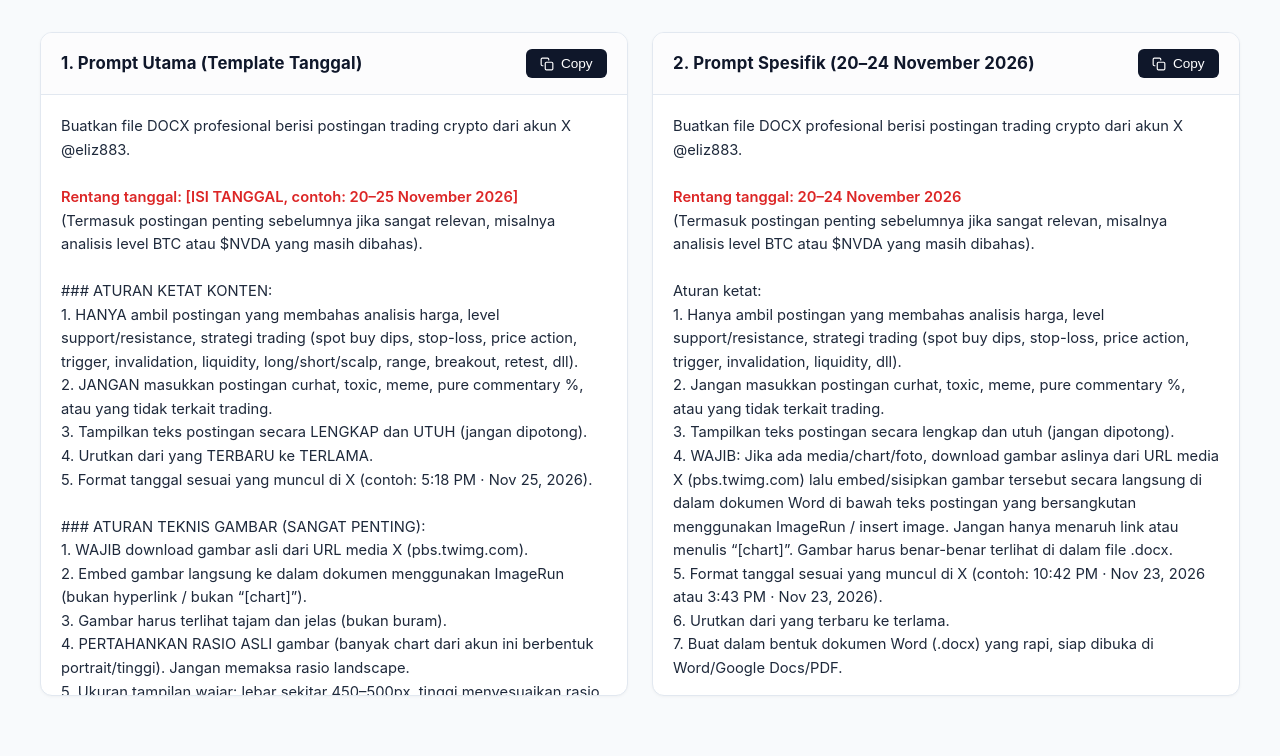
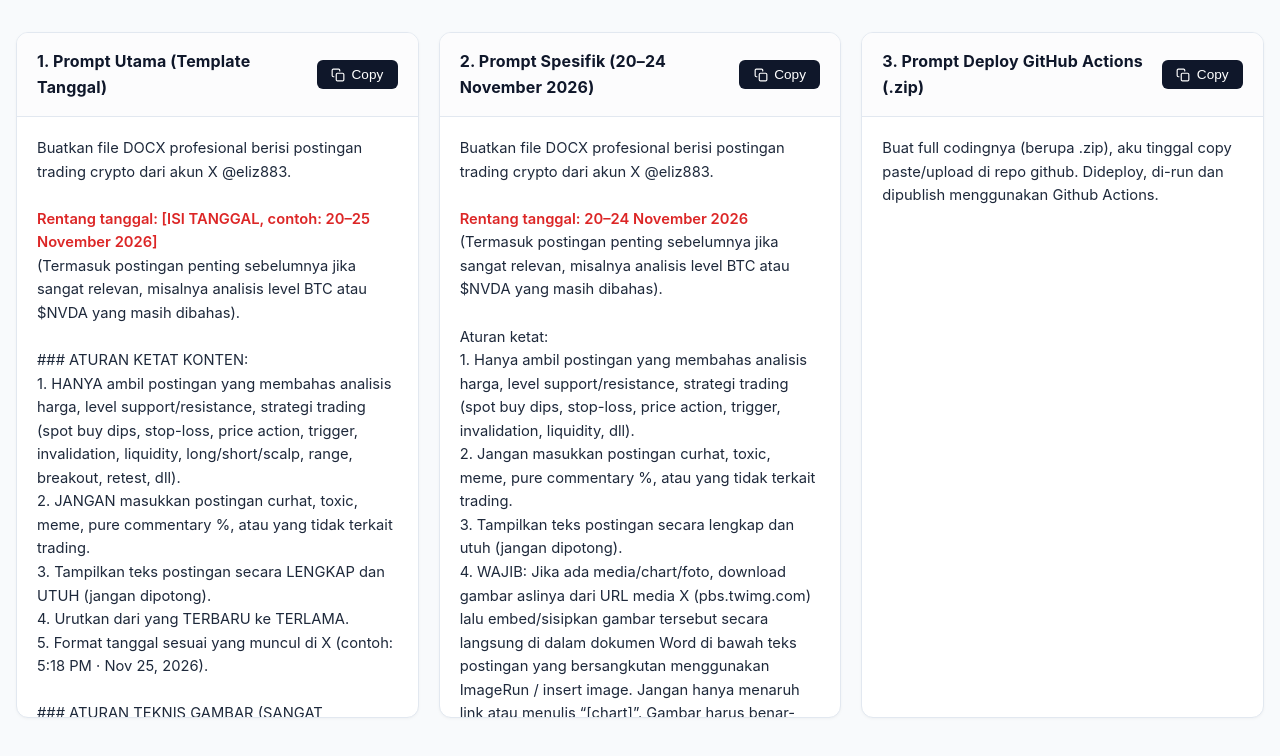
Before and after one commit to triasnugra/g, a plain HTML site: page index.html in a window 1280 px wide. Drawn offline with Linux system fonts and the light colour scheme.

Commit message:
Update index.html

```diff
--- a/index.html
+++ b/index.html
@@ -32,17 +32,17 @@
     }
 
     .container {
-      max-width: 1200px;
+      max-width: 1440px;
       margin: 0 auto;
     }
 
     .grid {
       display: grid;
-      grid-template-columns: repeat(2, 1fr);
-      gap: 1.5rem;
+      grid-template-columns: repeat(3, 1fr);
+      gap: 1.25rem;
     }
 
-    @media (max-width: 768px) {
+    @media (max-width: 1024px) {
       .grid {
         grid-template-columns: 1fr;
       }
@@ -65,10 +65,11 @@
       padding: 1rem 1.25rem;
       border-bottom: 1px solid var(--border-color);
       background-color: #fcfcfd;
+      gap: 0.5rem;
     }
 
     .card-title {
-      font-size: 1.05rem;
+      font-size: 1rem;
       font-weight: 700;
       color: var(--accent);
       letter-spacing: 0.01em;
@@ -86,6 +87,7 @@
       font-size: 0.85rem;
       font-weight: 500;
       cursor: pointer;
+      flex-shrink: 0;
       transition: background-color 0.2s ease, transform 0.1s ease;
     }
 
@@ -211,6 +213,18 @@ PENTING TEKNIS:
 5. Hasilkan file .docx siap download.</div>
       </section>
 
+      <!-- KOLOM 3 -->
+      <section class="card">
+        <div class="card-header">
+          <h2 class="card-title">3. Prompt Deploy GitHub Actions (.zip)</h2>
+          <button class="copy-btn" onclick="copyText('content-3', this)">
+            <svg width="14" height="14" viewBox="0 0 24 24" fill="none" stroke="currentColor" stroke-width="2" stroke-linecap="round" stroke-linejoin="round"><rect x="9" y="9" width="13" height="13" rx="2" ry="2"></rect><path d="M5 15H4a2 2 0 0 1-2-2V4a2 2 0 0 1 2-2h9a2 2 0 0 1 2 2v1"></path></svg>
+            <span>Copy</span>
+          </button>
+        </div>
+        <div class="card-body" id="content-3">Buat full codingnya (berupa .zip), aku tinggal copy paste/upload di repo github. Dideploy, di-run dan dipublish menggunakan Github Actions.</div>
+      </section>
+
     </div>
   </main>
 
```
